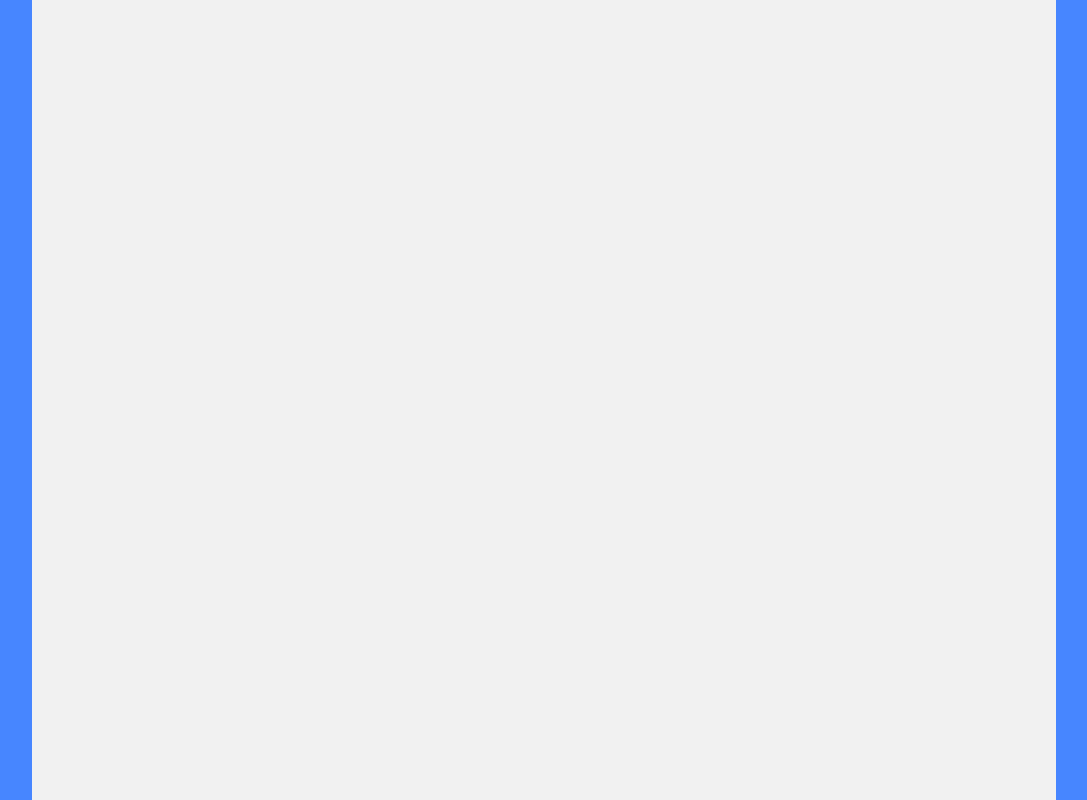
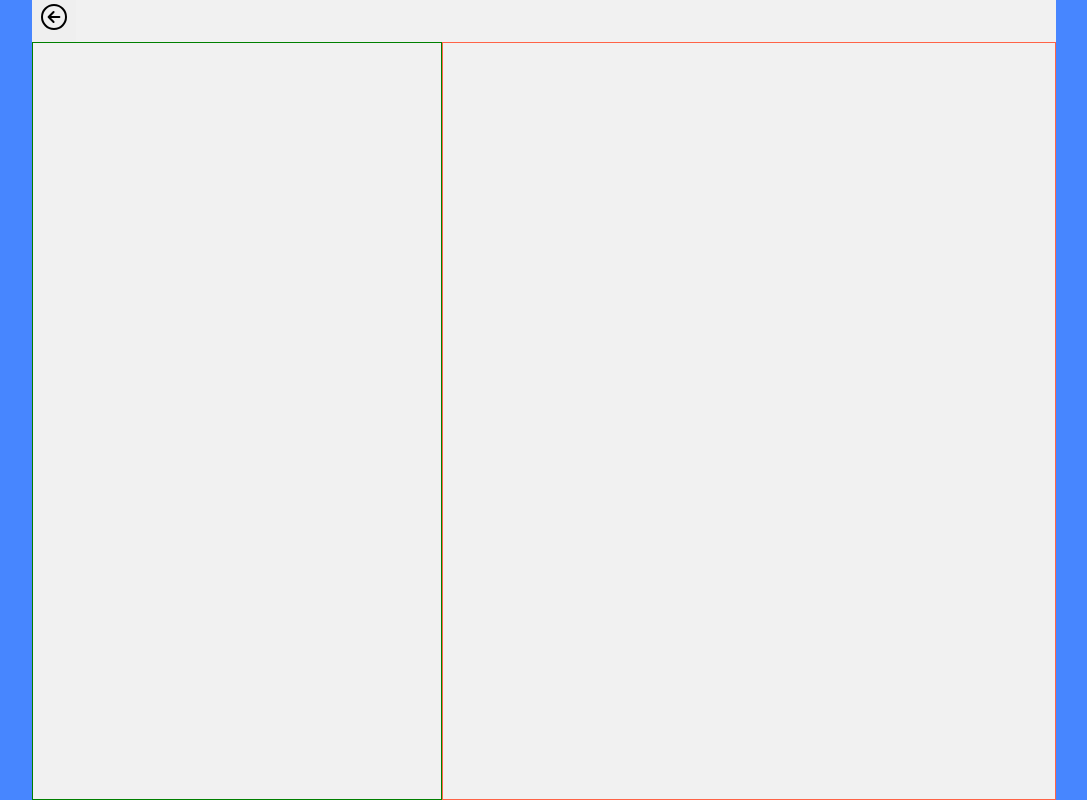
Before and after one commit to cmarcal/chamaAppChallenge, a React (Create React App) app in the folder app/: page /userInfo in a window 1280 px wide. Shown: the whole page, without its empty margins (96-1183 px from the left). Built offline with nearby package versions, Linux system fonts and the light colour scheme.

Commit message:
WIP organizing user info layout grid

```diff
--- a/app/src/pages/userInfo/UserInfo.tsx
+++ b/app/src/pages/userInfo/UserInfo.tsx
@@ -1,13 +1,24 @@
 import React from "react";
 import { User } from "../../services/types";
-import { Wrapper } from "./styles";
-import { useLocation } from "react-router-dom";
-
+import { Wrapper, PersonalInfo, ReposInfo, Topbar, BackButton } from "./styles";
+import { useLocation, useHistory } from "react-router-dom";
+import { IoArrowBackCircleOutline } from "react-icons/io5";
 const UserInfo = () => {
 	const { state: user } = useLocation<User>();
+	const history = useHistory();
 	console.log("User", user);
 
-	return <Wrapper></Wrapper>;
+	return (
+		<Wrapper>
+			<Topbar>
+				<BackButton onClick={() => history.goBack()}>
+					<IoArrowBackCircleOutline />
+				</BackButton>
+			</Topbar>
+			<PersonalInfo></PersonalInfo>
+			<ReposInfo></ReposInfo>
+		</Wrapper>
+	);
 };
 
 export default UserInfo;
--- a/app/src/pages/userInfo/styles.ts
+++ b/app/src/pages/userInfo/styles.ts
@@ -4,4 +4,38 @@ export const Wrapper = styled.div`
 	height: 100%;
 	width: 100%;
 	background-color: #f1f1f1;
+	display: grid;
+	grid-template-columns: 2fr 3fr;
+	grid-template-rows: 0.5fr 9.5fr;
+	grid-template-areas:
+		"topbar topbar"
+		"personInfo reposInfo";
+
+	@media (max-width: 768px) {
+		grid-template-columns: 1fr;
+		grid-template-rows: 0.5fr 3.5fr 6fr;
+		grid-template-areas: "topbar" "personInfo" "reposInfo";
+	}
 `;
+
+export const Topbar = styled.div`
+	grid-area: topbar;
+	display: flex;
+`;
+
+export const BackButton = styled.button`
+	outline: none;
+	border: none;
+	cursor: pointer;
+	font-size: 2rem;
+`;
+
+export const PersonalInfo = styled.div`
+	grid-area: personInfo;
+	border: 1px solid green;
+`;
+
+export const ReposInfo = styled.div`
+	grid-area: reposInfo;
+	border: 1px solid tomato;
+`;
```
Also changed, not shown: 1 other file (tests, documents, lock files or other folders).
